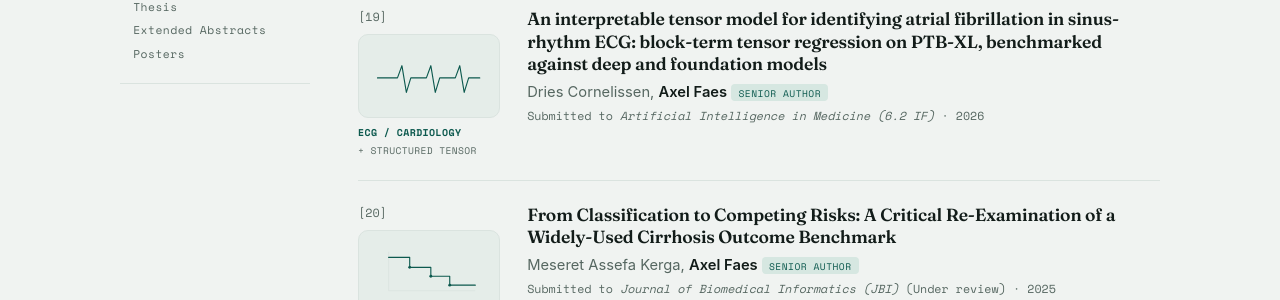
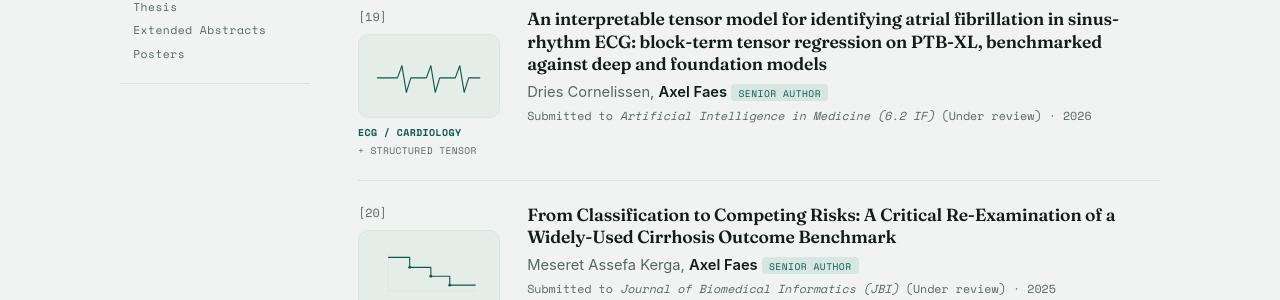
Before and after one commit to TheAxeC/theaxec.github.io, a Jekyll site: the page built from _pages/publications.md, in a window 1280 px wide and 900 px high, scrolled down 4042 px. Shown: the part 153-453 px from the top of the window. Built offline with Jekyll 4.4.1, drawn with Linux system fonts in a browser that asks for light colours.

Commit message:
Update publication status to 'Under review' for papers in preparation

```diff
--- a/_data/publications.yml
+++ b/_data/publications.yml
@@ -125,6 +125,7 @@ papers-in-preparation:
           order: senior
           url: ""
           pub_pre: "Submitted to "
+          pub_post: '(Under review)'
           book: "Artificial Intelligence in Medicine (6.2 IF)"
           pub_date: 2026
         # - authors: Dries Cornelissen, Axel Faes
```
